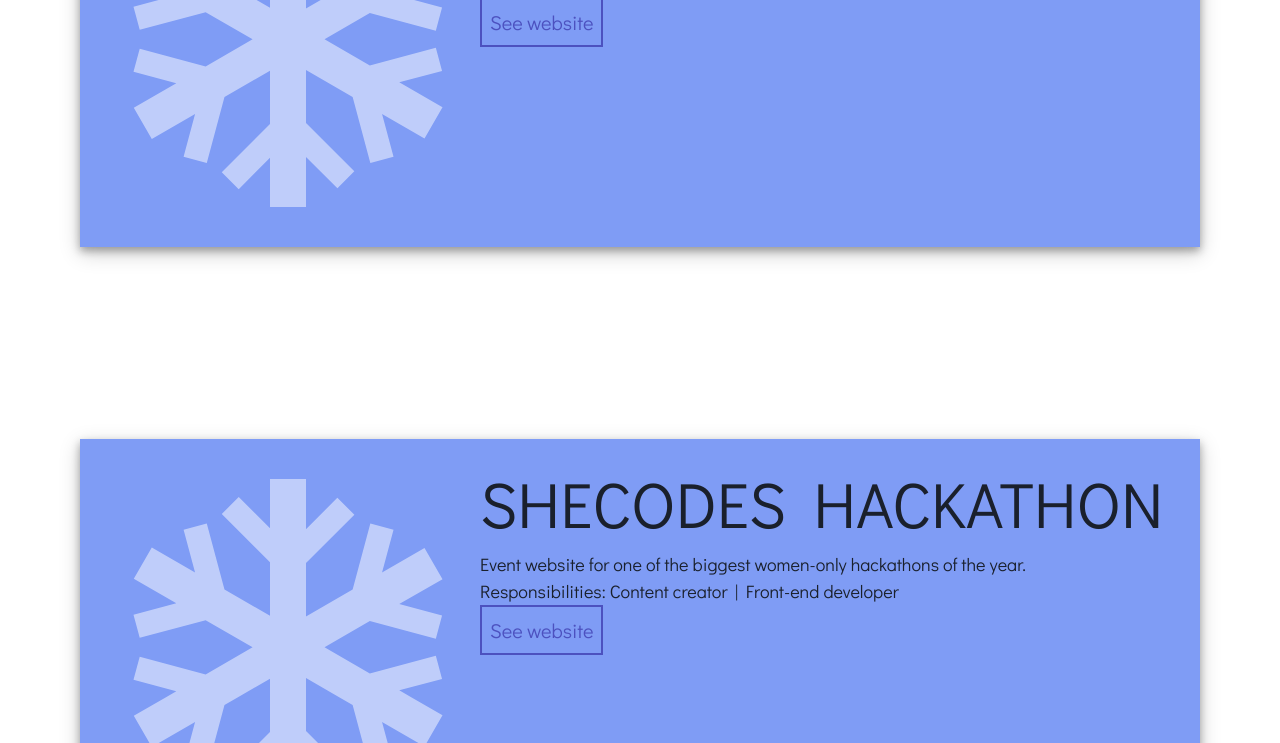
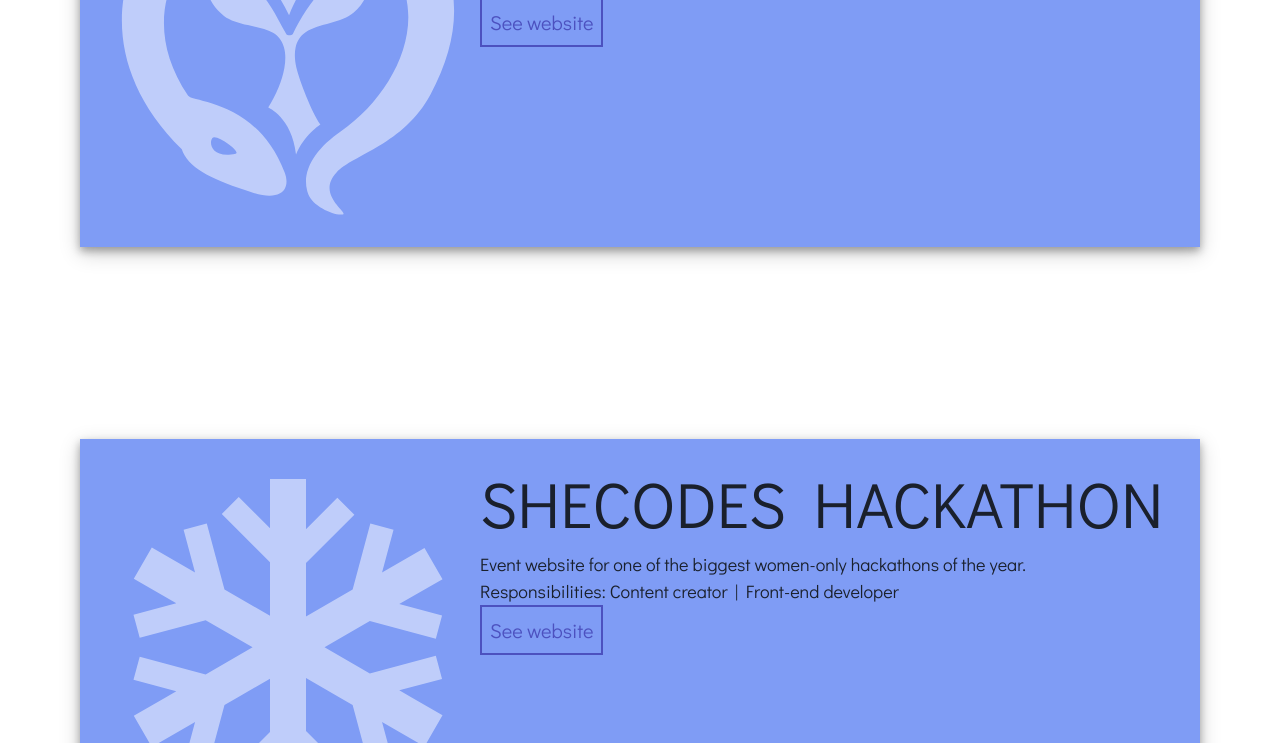
Before and after one commit to Slayzur02/gatsby-portfolio, a Gatsby site: page /work in a window 1280 px wide. Shown: the part 320-1063 px from the top of the page. Built offline with nearby package versions, Linux system fonts and the light colour scheme; Gatsby itself is replaced by a stand-in of ours.

Commit message:
changed icon

```diff
--- a/src/pages/work.js
+++ b/src/pages/work.js
@@ -4,6 +4,7 @@
 import Layout from "../components/layout";
 import SEO from "../components/seo";
 
+import {GiPlantsAndAnimals} from 'react-icons/gi'
 import {IoMdSnow} from 'react-icons/io';
 import {IoIosApps} from 'react-icons/io';
 import dogIllustration from "../content/images/dog-illustration.svg";
@@ -44,7 +45,7 @@
         boxShadow: "0 4px 8px 0 rgba(0, 0, 0, 0.3), 0 6px 20px 0 rgba(0, 0, 0, 0.2)"
       }}>
         <div className = " icon opacity-50 text-white text-9xl hidden md:block">
-          <IoMdSnow/>
+          <GiPlantsAndAnimals/>
         </div>
         <div className="flex flex-col">
           <p className="text-6xl ">SETS</p>
```
